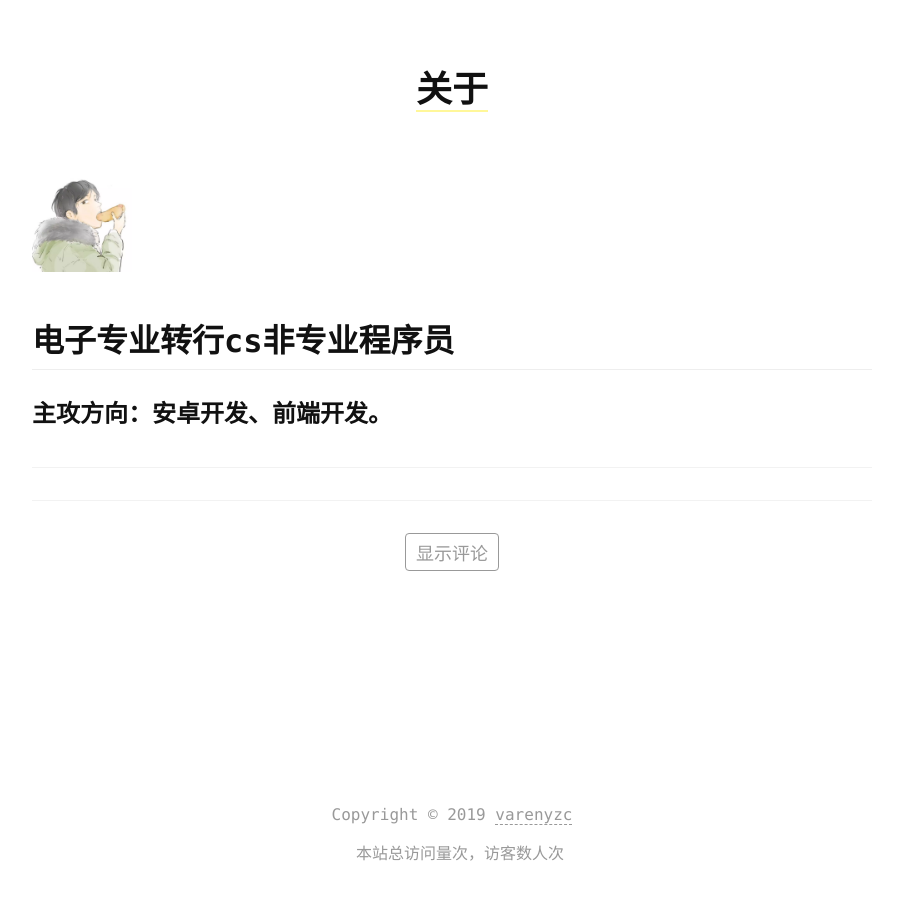
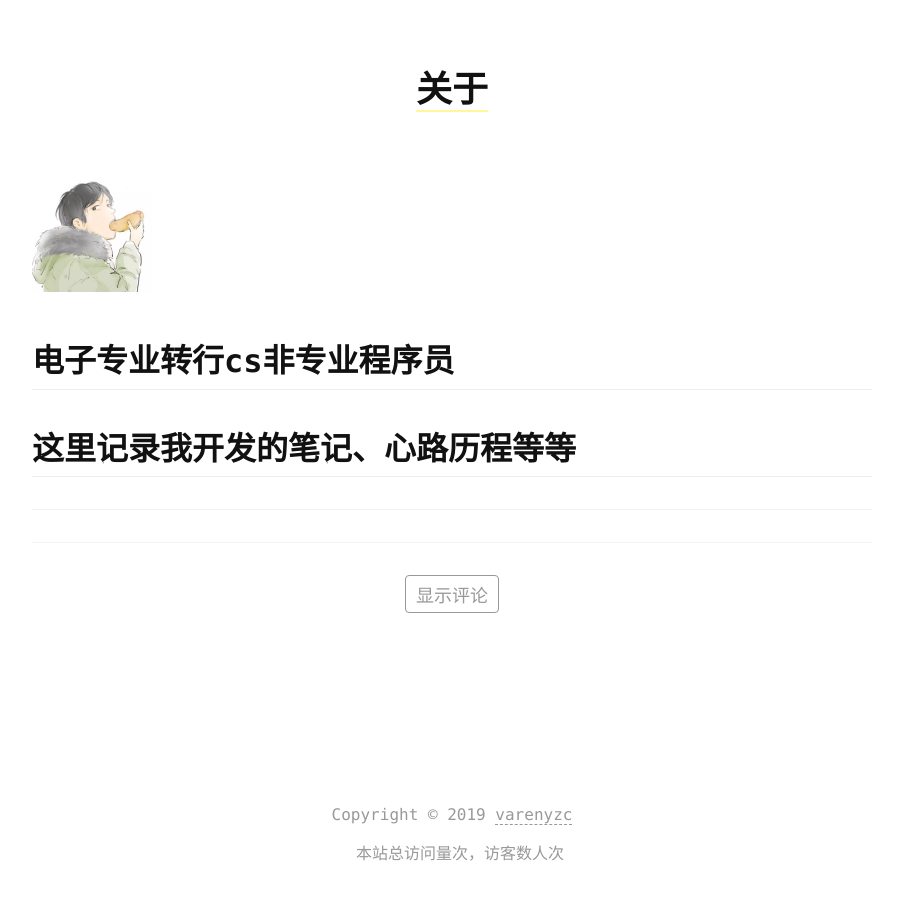
Before and after one commit to varenyzc/varenyzc.github.io, a Jekyll site: the page built from about.md, in a window 1280 px wide. Shown: the whole page, without its empty margins (188-1091 px from the left). Built offline with Jekyll 4.4.1, drawn with Linux system fonts in a browser that asks for light colours; comment, search, counter and statistics services are not loaded.

Commit message:
更新关于页面

```diff
--- a/about.md
+++ b/about.md
@@ -4,10 +4,9 @@ title: 关于
 reward: false
 ---
 
-<div align=center></div>![image](https://varenyzc.github.io/assets/img/avatar.webp){:width="100px" height="100px"}
+![头像](https://varenyzc.github.io/assets/img/avatar.webp "头像"){:width="120px" height="120px"}
 
 ## 电子专业转行cs非专业程序员
-
-### 主攻方向：安卓开发、前端开发。
+## 这里记录我开发的笔记、心路历程等等
 
 ---
```
